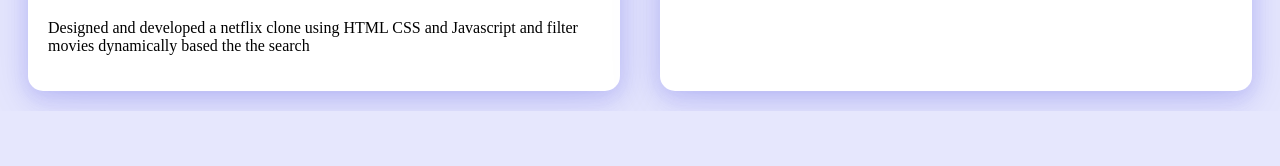
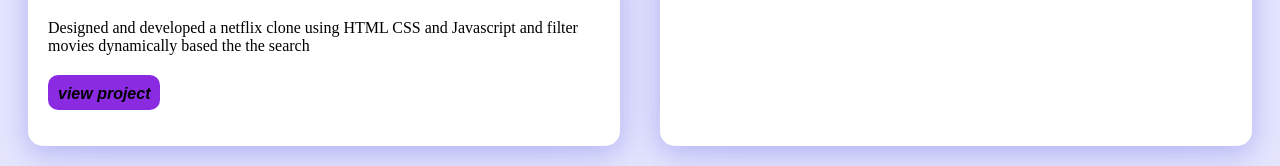
Before and after one commit to ganeshlokonda/Portfolio.github.io, a plain HTML site: page projects.html in a window 1280 px wide. Shown: the part 796-962 px from the top of the page. Before the commit the page ends 907 px from the top, so only its background shows below. Drawn offline with Linux system fonts and the light colour scheme.

Commit message:
Update projects.html

```diff
--- a/projects.html
+++ b/projects.html
@@ -22,7 +22,10 @@
  <div class="main">
     <div class="outside">
         <h1>NETFLIX CLONE</h1>
-        <p> Designed and developed a netflix clone using HTML CSS and Javascript and filter movies dynamically based the the search</p>
+        <p> Designed and developed a netflix clone using HTML CSS and Javascript and filter movies dynamically based the the search
+        <br>
+            <button class="cta"><a href="https://ganeshlokonda.github.io/NETFLIX-project/">view project</a></button>
+        </p>
 
     </div>
     <div class="outside">
```
